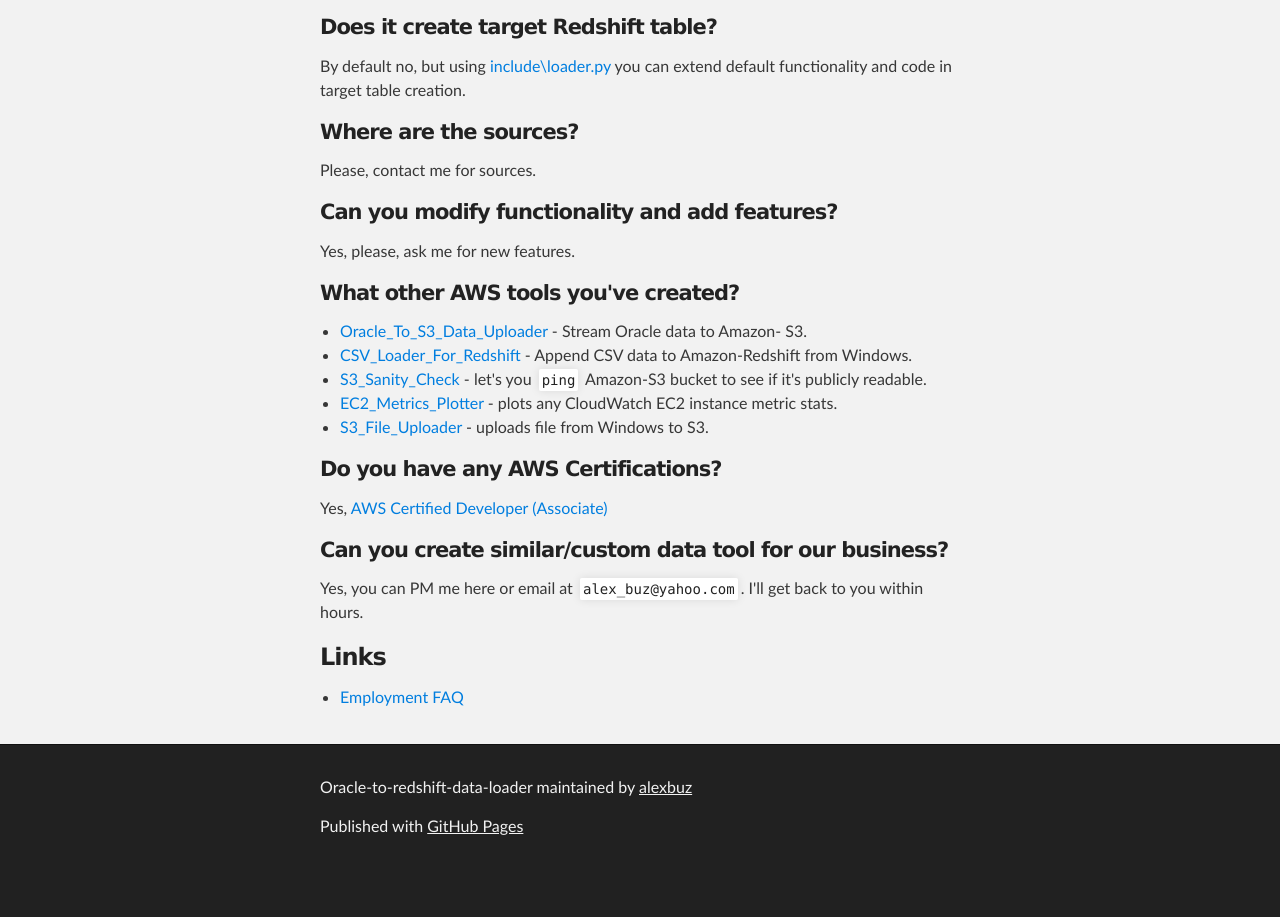
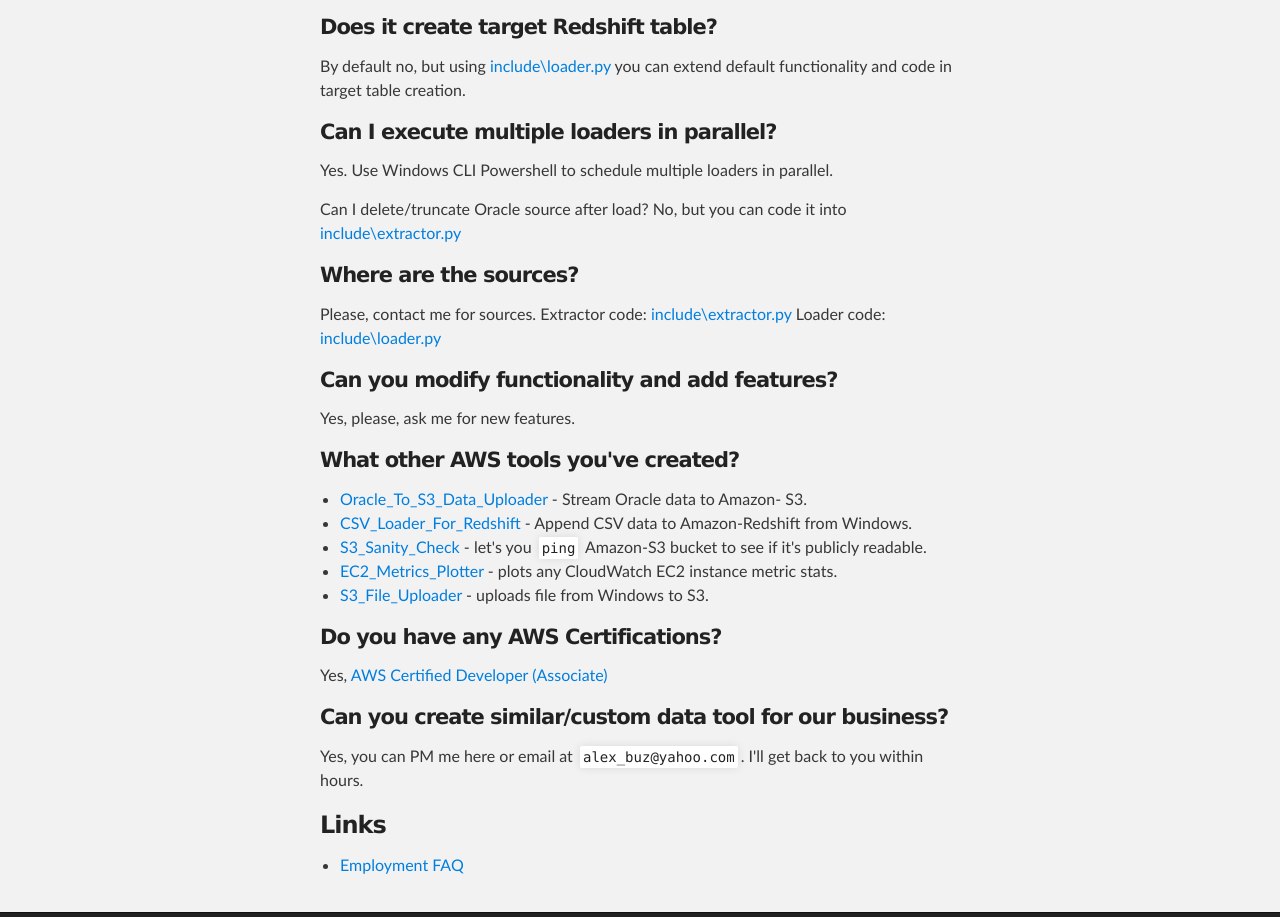
Before and after one commit to lkbodine/Oracle-To-Redshift-Data-Loader, a plain HTML site: page index.html in a window 1280 px wide. Shown: the part 7591-8508 px from the top of the page. Before the commit the page ends 8464 px from the top, so only its background shows below. Drawn offline with Linux system fonts and the light colour scheme.

Commit message:
Create gh-pages branch via GitHub

```diff
--- a/index.html
+++ b/index.html
@@ -414,9 +414,19 @@ MAXERROR AS $MaxERROR
 <p>By default no, but using <a href="https://github.com/alexbuz/Oracle-To-Redshift-Data-Loader/blob/master/dist-64bit/include/loader.py">include\loader.py</a> you can extend default functionality and code in target table creation.</p>
 
 <h4>
+<a id="can-i-execute-multiple-loaders-in-parallel" class="anchor" href="#can-i-execute-multiple-loaders-in-parallel" aria-hidden="true"><span aria-hidden="true" class="octicon octicon-link"></span></a>Can I execute multiple loaders in parallel?</h4>
+
+<p>Yes. Use Windows CLI Powershell to schedule multiple loaders in parallel.</p>
+
+<p>Can I delete/truncate Oracle source after load?
+No, but you can code it into <a href="https://github.com/alexbuz/Oracle-To-Redshift-Data-Loader/blob/master/dist-64bit/include/extractor.py">include\extractor.py</a></p>
+
+<h4>
 <a id="where-are-the-sources" class="anchor" href="#where-are-the-sources" aria-hidden="true"><span aria-hidden="true" class="octicon octicon-link"></span></a>Where are the sources?</h4>
 
-<p>Please, contact me for sources.</p>
+<p>Please, contact me for sources.
+Extractor code: <a href="https://github.com/alexbuz/Oracle-To-Redshift-Data-Loader/blob/master/dist-64bit/include/extractor.py">include\extractor.py</a>
+Loader code: <a href="https://github.com/alexbuz/Oracle-To-Redshift-Data-Loader/blob/master/dist-64bit/include/loader.py">include\loader.py</a></p>
 
 <h4>
 <a id="can-you-modify-functionality-and-add-features" class="anchor" href="#can-you-modify-functionality-and-add-features" aria-hidden="true"><span aria-hidden="true" class="octicon octicon-link"></span></a>Can you modify functionality and add features?</h4>
```
Also changed, not shown: params.json (+1 -1 lines).
